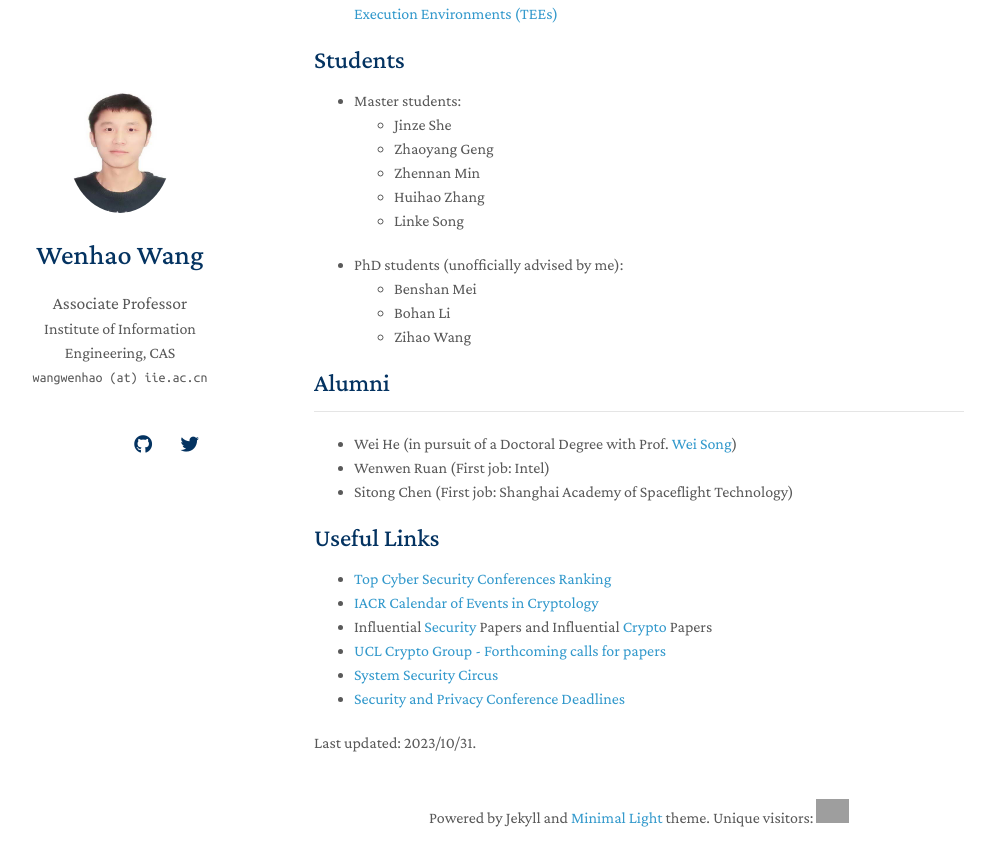
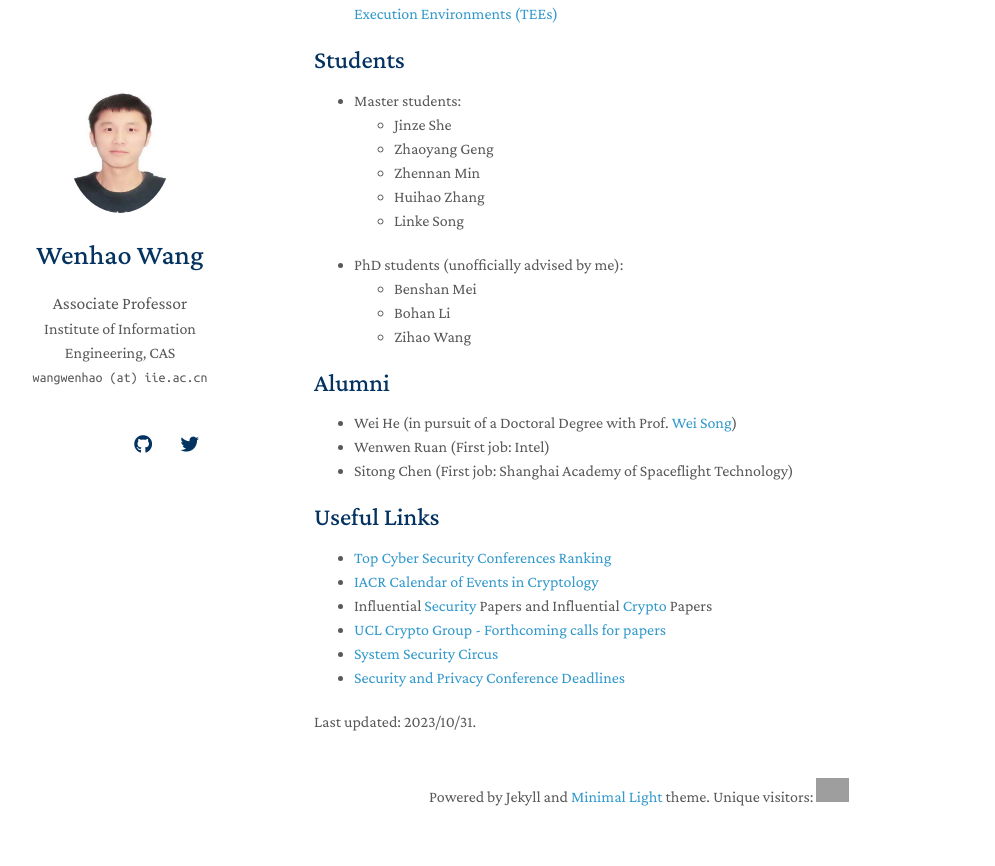
Before and after one commit to heartever/heartever.github.io, a Jekyll site: the page built from index.md, in a window 1280 px wide and 900 px high, scrolled down 4911 px. Shown: the top 866 px of the window, without its empty margins (156-1151 px from the left). Built offline with Jekyll 4.4.1, drawn with Linux system fonts in a browser that asks for light colours; nearby versions of some CDN libraries; a style sheet for code colours, icons or effects is not loaded; our own code applies the rules of GitHub Pages for plain Markdown files; grey boxes are pictures that could not be loaded.

Commit message:
minor fix

```diff
--- a/_includes/others.md
+++ b/_includes/others.md
@@ -44,7 +44,7 @@ Students
   - Bohan Li
   - Zihao Wang
 
-## Alumni
+Alumni
 -----
 * Wei He (in pursuit of a Doctoral Degree with Prof. [Wei Song](https://wsong83.github.io/))
 * Wenwen Ruan (First job: Intel)
```
